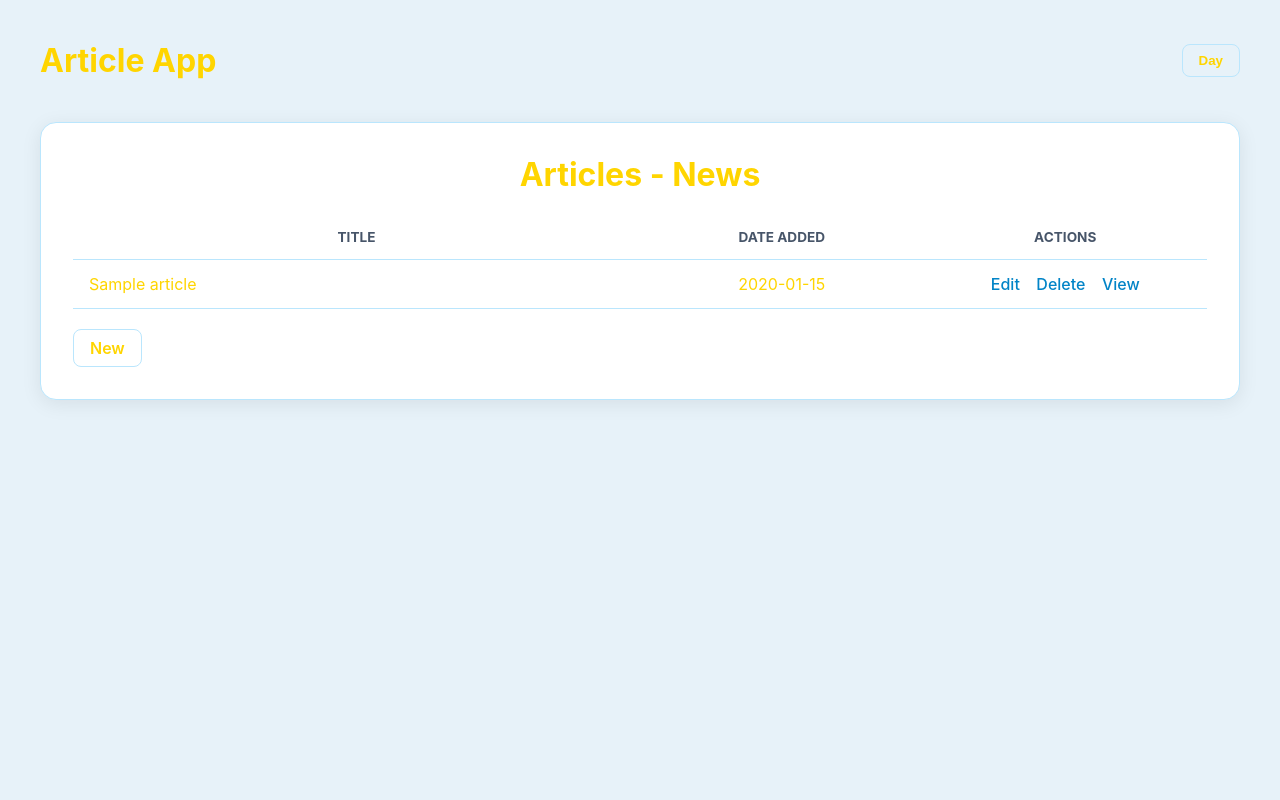
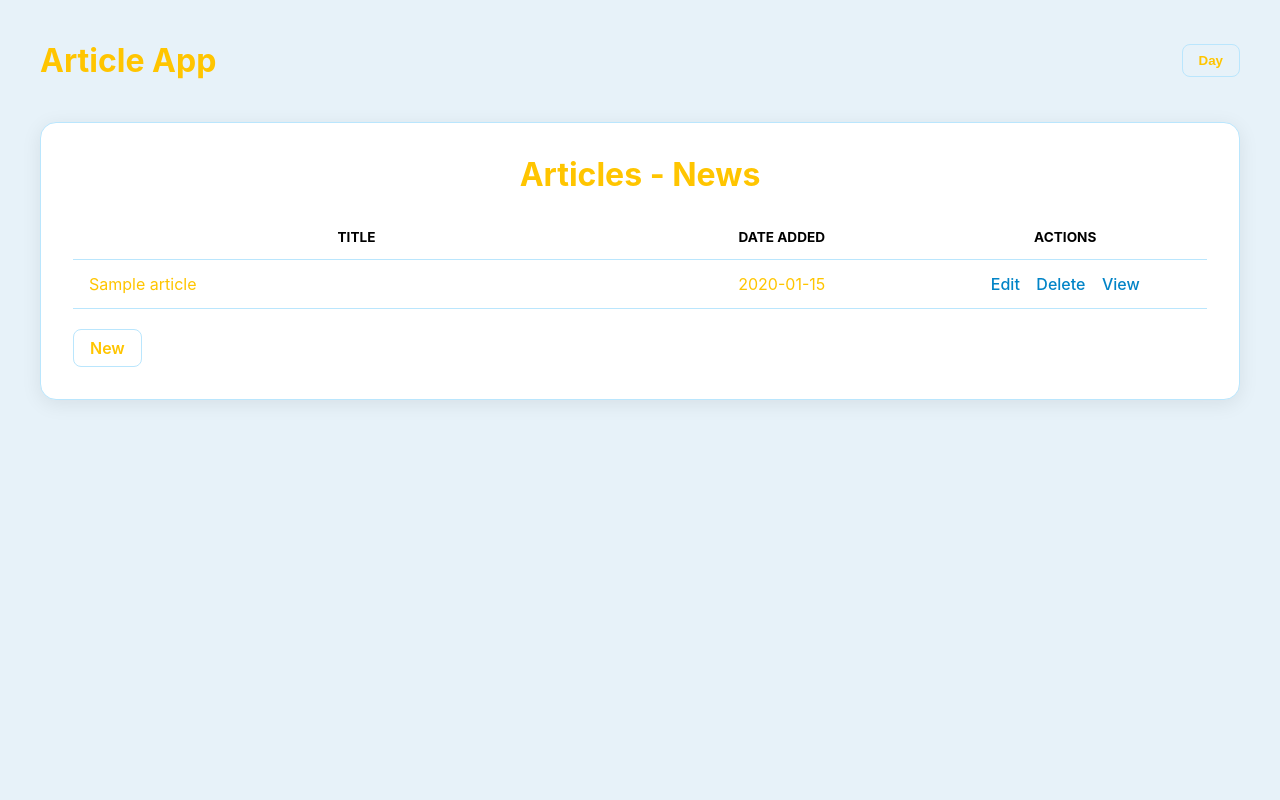
Before and after one commit to Yassine-Fakhfakh/PythonProject-fake-news, a Flask app: page / in a window 1280 px wide. Run offline with Flask 3, Linux system fonts and the light colour scheme; tables that the repository leaves empty hold one stand-in row (values such as "Sample post"); parts of the project's set-up code (start-up, migrations or seed data) failed here and were passed over.

```diff
--- a/app.py
+++ b/app.py
@@ -3,6 +3,7 @@ from werkzeug.utils import redirect
 from os import getenv as v_variable
 from dotenv import load_dotenv as load_env
 from models import *
+import sys
 
 load_env()
 
@@ -76,3 +77,4 @@ if __name__ == '__main__':
     with app.app_context():
         db.create_all()
     app.run(debug=True)
+    sys.exit()
--- a/static/css/main.css
+++ b/static/css/main.css
@@ -1,8 +1,8 @@
 :root {
     --sky-bg: #e7f2f9;
     --card-bg: #ffffff;
-    --text-main: #ffd500;
-    --text-muted: #475569;
+    --text-main: #ffc500;
+    --text-muted: #000000;
     --border-color: #bae6fd;
     --primary-btn: #0284c7;
     --primary-hover: #0369a1;
@@ -10,10 +10,10 @@
 }
 
 body.night-mode {
-    --sky-bg: #090d16;
+    --sky-bg: #000000;
     --card-bg: #111827;
     --text-main: #f8e964;
-    --text-muted: #94a3b8;
+    --text-muted: #e7f2f9;
     --border-color: #1e293b;
     --primary-btn: #38bdf8;
     --primary-hover: #0284c7;
@@ -26,7 +26,7 @@ body.night-mode {
 }
 
 body {
-    font-family: -apple-system, BlinkMacSystemFont, "Segoe UI", Roboto, sans-serif;
+    font-family: -apple-system, BlinkMacSystemFont, "Courier New", Roboto, sans-serif;
     background-color: var(--sky-bg);
     color: var(--text-main);
     margin: 0;
```
